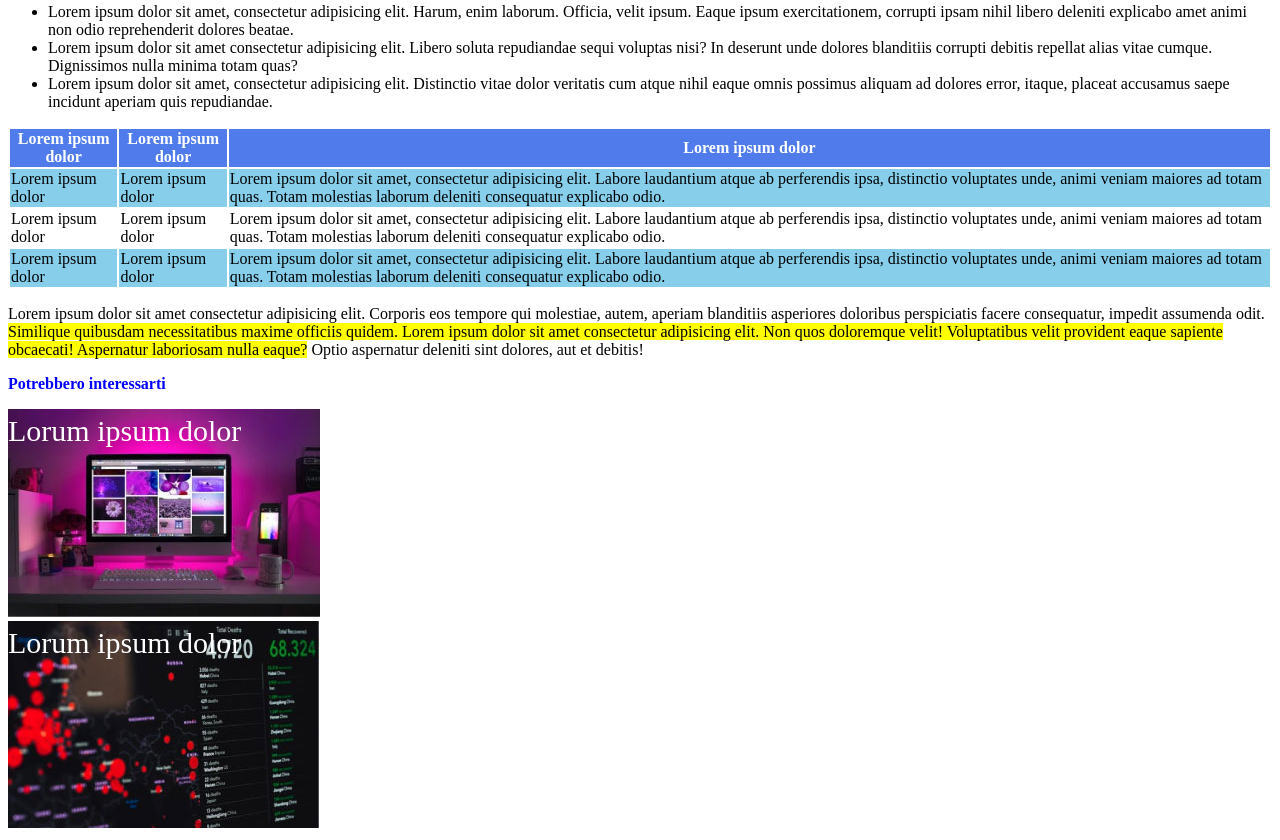
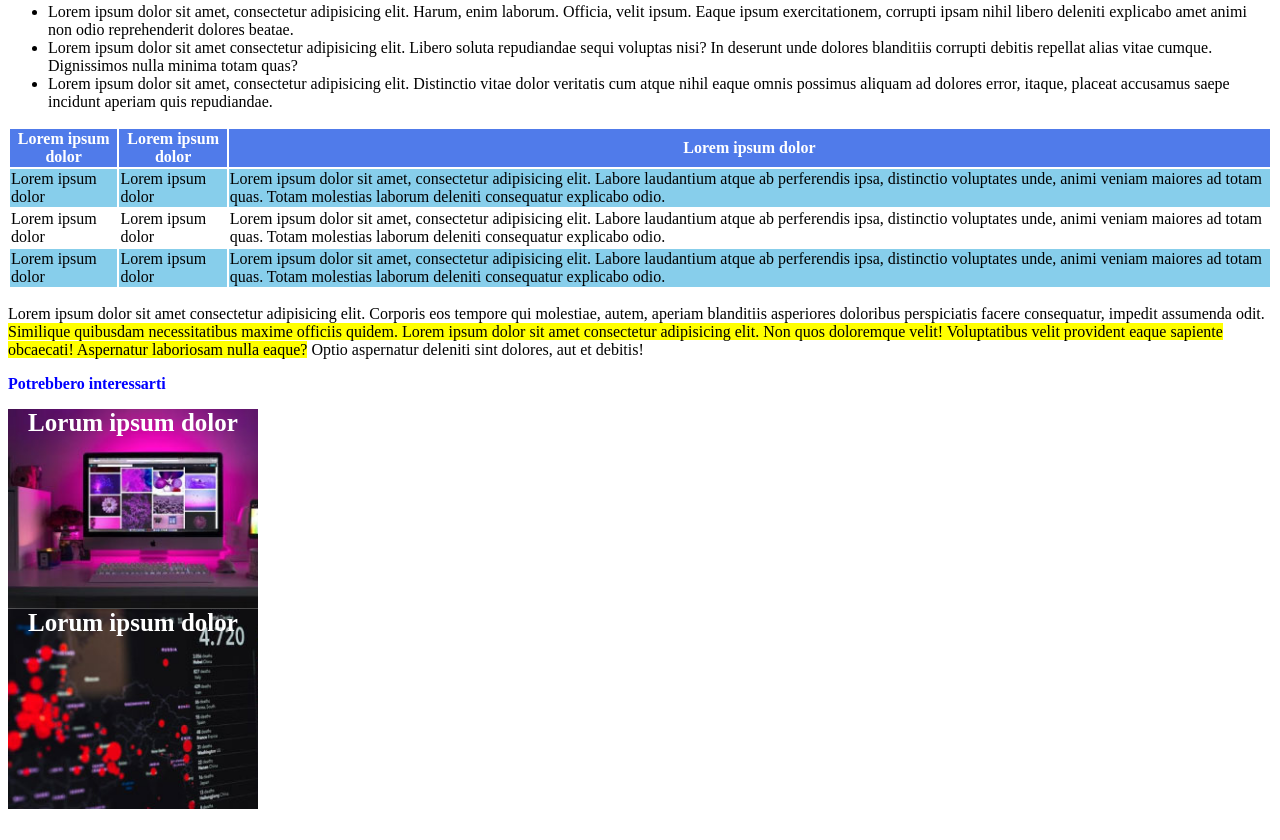
Before and after one commit to cetronifederica/html-css-booleaner, a plain HTML site: page BONUS/index.html in a window 1280 px wide. Shown: the part 722-1562 px from the top of the page. After the commit the page ends 1539 px from the top, so only its background shows below. Drawn offline with Linux system fonts and the light colour scheme.

Commit message:
add foto footer e scritta

```diff
--- a/BONUS/index.html
+++ b/BONUS/index.html
@@ -77,21 +77,22 @@
             <p>Lorem ipsum dolor sit amet consectetur adipisicing elit. Corporis eos tempore qui molestiae, autem, aperiam blanditiis asperiores doloribus perspiciatis facere consequatur, impedit assumenda odit. <span class="parte-testo-ultimo"> Similique quibusdam necessitatibus maxime officiis quidem. Lorem ipsum dolor sit amet consectetur adipisicing elit. Non quos doloremque velit! Voluptatibus velit provident eaque sapiente obcaecati! Aspernatur laboriosam nulla eaque?</span> Optio aspernatur deleniti sint dolores, aut et debitis!</p>
         </section>
         <!--fine ultima sezione-paragrafo-->
+    </main>
+    <footer>
         <!--inizio sezione potrebbero interessarti-->
         <section>
         <p class="interessi"><strong>Potrebbero interessarti</strong></p>
     </section>
-    <section class="foto-monitor">
-        <img src="img/monitor.jpg" alt="foto monitor">
-        <div class="scritta-foto-monitor">Lorum ipsum dolor</div>
-        </section>
-    <section class="foto-monitor-davicino">
-            <img src="img/graph.jpg" alt="foto monitor da vicino">
-            <div class="scritta-foto-monitor-da-vicino">Lorum ipsum dolor</div>
-    </section>
+    <!--prima foto-->
+
+        <div id="scritta-foto-monitor">Lorum ipsum dolor</div>
+        <!--fine prima foto-->
+        <!--seconda foto-->
+            <div id="scritta-foto-monitor-da-vicino">Lorum ipsum dolor</div>
+            <!--fine seconda foto-->
         <!--fine sezione potrebbero interessarti-->
 
-    </main>
+    </footer>
     <!--fine main-->
 </body>
 </html>
--- a/BONUS/style.css
+++ b/BONUS/style.css
@@ -63,24 +63,29 @@ header{
 .interessi{
     color: blue;
 }
-.foto-monitor{
-    position: relative;
- text-align: left;
- color: white;
+
+/*prima foto*/
+#scritta-foto-monitor{
+    background-image: url(img/monitor.jpg);
+    background-size: cover;
+    width: 250px;
+    height: 200px;
+    text-align: center;
+    color: white;
+    font-size: 25px;
+    font-weight: bold;
 }
-.scritta-foto-monitor{
-    font-size: 30px;
-    position:absolute;
-    top: 5px;
+/*fine prima foto*/
+/*seconda foto*/
+#scritta-foto-monitor-da-vicino{
+    background-image: url(img/graph.jpg);
+    background-size: cover;
+    width: 250px;
+    height: 200px;
+    text-align: center;
+    color: white;
+    font-size: 25px;
+    font-weight: bold;
 }
-.foto-monitor-davicino{
-    position: relative;
- text-align: left;
- color: white;
-}
-.scritta-foto-monitor-da-vicino{
-    font-size: 30px;
-    position:absolute;
-    top: 5px;
-}
+/*fine seconda foto*/
 /*fine sezione potrebbero interessarti*/
```
